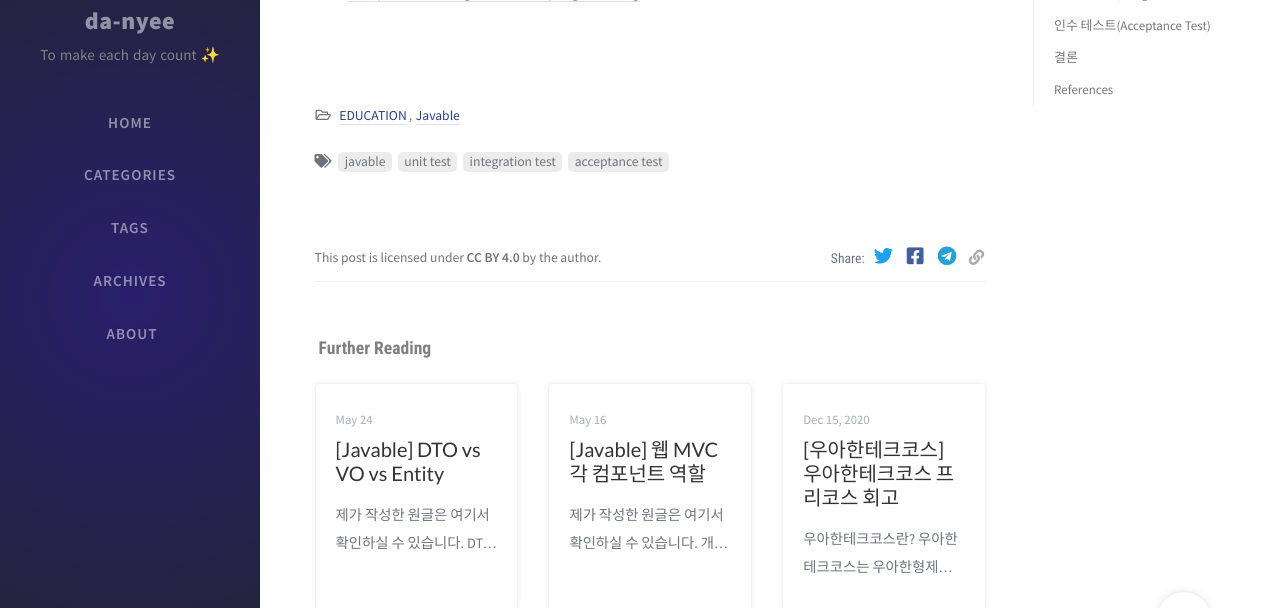
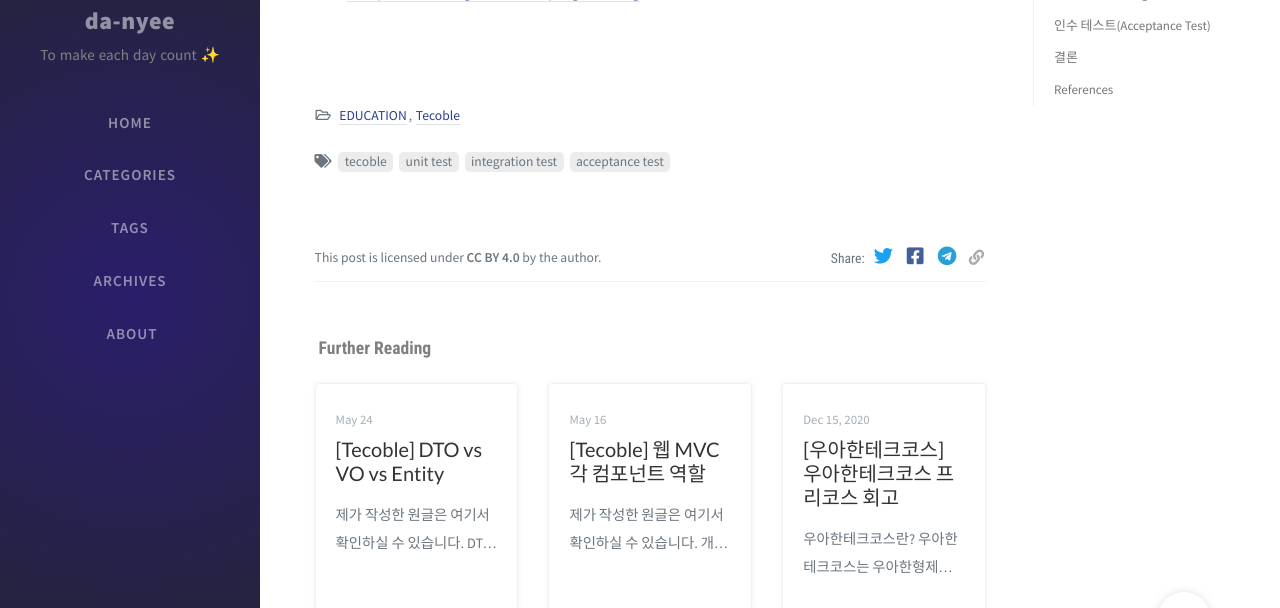
Before and after one commit to da-nyee/da-nyee.github.io, a Jekyll site: the page built from _posts/tecoble/2021-06-24-tecoble-unit-test-vs-integration-test-vs-acceptance-test.md, in a window 1280 px wide and 900 px high, scrolled down 3600 px. Shown: the part 153-761 px from the top of the window. Built offline with Jekyll 4.4.1, drawn with Linux system fonts in a browser that asks for light colours; nearby versions of some CDN libraries; comment, search, counter and statistics services are not loaded; some of the changed text lies outside the part shown.

Commit message:
docs: Change Javable to Tecoble

```diff
--- a/_posts/javable/2021-06-24-javable-unit-test-vs-integration-test-vs-acceptance-test.md
+++ b/_posts/tecoble/2021-06-24-tecoble-unit-test-vs-integration-test-vs-acceptance-test.md
@@ -1,12 +1,12 @@
 ---
-title: '[Javable] 단위 테스트 vs 통합 테스트 vs 인수 테스트'
+title: '[Tecoble] 단위 테스트 vs 통합 테스트 vs 인수 테스트'
 author: da-nyee
 date: 2021-06-24 14:35:16 +0900
-categories: [EDUCATION, Javable]
-tags: [javable, unit test, integration test, acceptance test]
+categories: [EDUCATION, Tecoble]
+tags: [tecoble, unit test, integration test, acceptance test]
 ---
 
-> 제가 작성한 원글은 [여기서](https://woowacourse.github.io/javable/post/2021-05-25-unit-test-vs-integration-test-vs-acceptance-test/) 확인하실 수 있습니다.
+> 제가 작성한 원글은 [여기서](https://woowacourse.github.io/tecoble/post/2021-05-25-unit-test-vs-integration-test-vs-acceptance-test/) 확인하실 수 있습니다.
 
 <br/>
 
--- a/categories/javable.html
+++ /dev/null
@@ -1,5 +0,0 @@
----
-layout: category
-title: Javable
-category: Javable
----
--- /dev/null
+++ b/categories/tecoble.html
@@ -0,0 +1,5 @@
+---
+layout: category
+title: Tecoble
+category: Tecoble
+---
--- a/tags/javable.html
+++ /dev/null
@@ -1,5 +0,0 @@
----
-layout: tag
-title: javable
-tag: javable
----
--- /dev/null
+++ b/tags/tecoble.html
@@ -0,0 +1,5 @@
+---
+layout: tag
+title: tecoble
+tag: tecoble
+---
```
Also changed, not shown: _posts/tecoble/2021-05-17-tecoble-web-mvc-components-role.md (renamed from _posts/javable/2021-05-17-javable-web-mvc-components-role.md, +4 -4 lines), _posts/tecoble/2021-05-25-tecoble-dto-vs-vo-vs-entity.md (renamed from _posts/javable/2021-05-25-javable-dto-vs-vo-vs-entity.md, +4 -4 lines), README.md.
